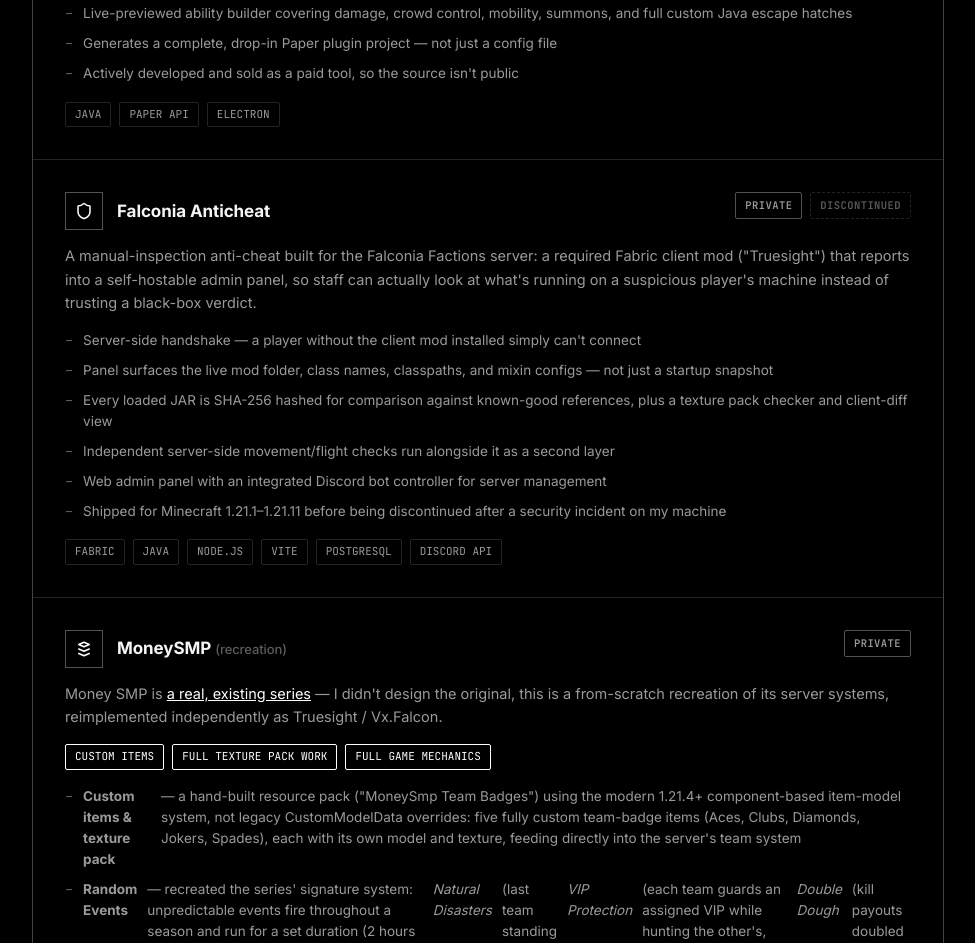
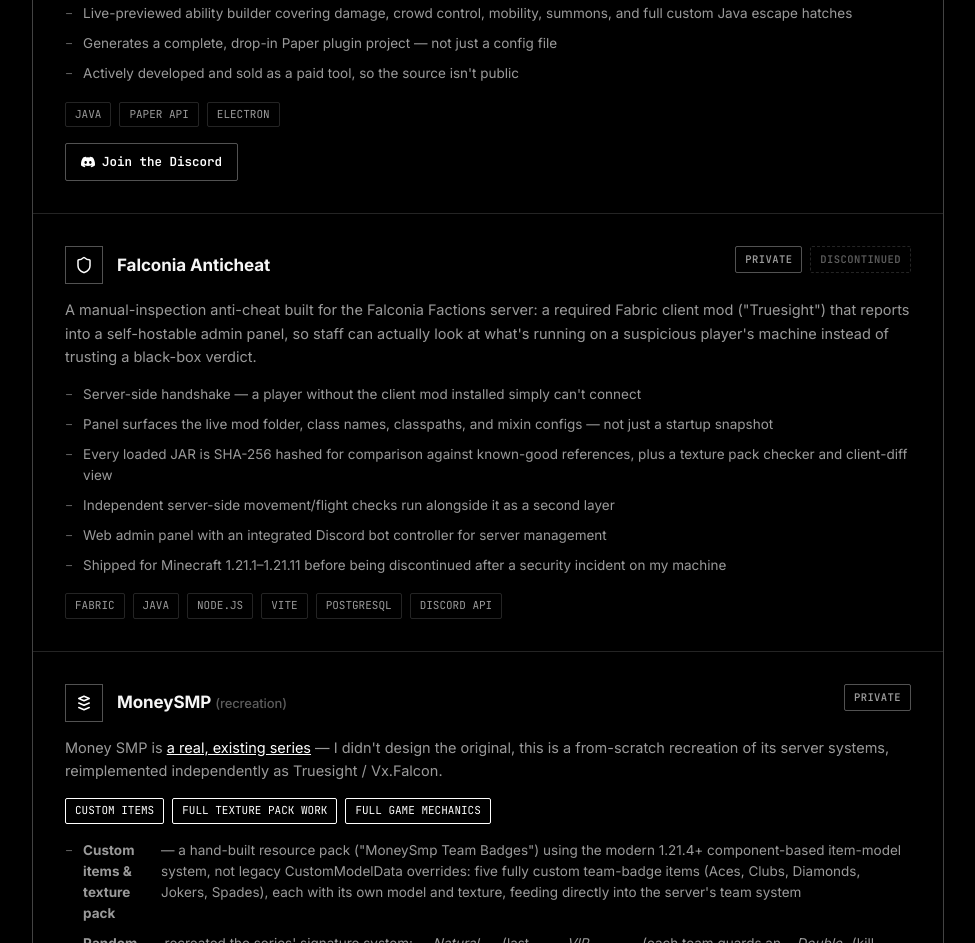
Before and after one commit to Vxfalcon/Vxfalcon.github.io, a plain HTML site: page index.html in a window 1280 px wide. Shown: the part 1016-1959 px from the top of the page, without its empty margins (152-1127 px from the left). Drawn offline with Linux system fonts and the light colour scheme.

Commit message:
Add Discord invite button to the MC Forge card

```diff
--- a/index.html
+++ b/index.html
@@ -286,6 +286,22 @@
     padding: 3px 9px;
     border-radius: var(--radius);
   }
+  .card-link-btn {
+    display: inline-flex;
+    align-items: center;
+    gap: 7px;
+    margin-top: 16px;
+    padding: 8px 15px;
+    border: 1px solid var(--border2);
+    border-radius: var(--radius);
+    color: var(--white);
+    font-size: 12.5px;
+    font-weight: 600;
+    font-family: var(--mono);
+    transition: background .15s ease, color .15s ease;
+  }
+  .card-link-btn:hover { background: var(--white); color: #000; }
+  .card-link-btn svg { width: 14px; height: 14px; flex-shrink: 0; }
 
   /* ── Stack ── */
   .stack-groups { display: flex; flex-direction: column; gap: 24px; }
@@ -393,6 +409,10 @@
           <span class="tag">PAPER API</span>
           <span class="tag">ELECTRON</span>
         </div>
+        <a class="card-link-btn" href="https://discord.gg/gVScWxUKtS" target="_blank" rel="noopener">
+          <svg viewBox="0 0 24 24" fill="currentColor"><path d="M20.317 4.37a19.79 19.79 0 0 0-4.885-1.515.07.07 0 0 0-.075.037c-.21.375-.444.864-.608 1.25a18.27 18.27 0 0 0-5.487 0 12.6 12.6 0 0 0-.617-1.25.077.077 0 0 0-.079-.037A19.736 19.736 0 0 0 3.677 4.37a.07.07 0 0 0-.032.027C.533 9.046-.32 13.58.099 18.057a.082.082 0 0 0 .031.056 19.9 19.9 0 0 0 5.993 3.03.078.078 0 0 0 .084-.028 14.09 14.09 0 0 0 1.226-1.994.076.076 0 0 0-.041-.106 13.107 13.107 0 0 1-1.872-.892.077.077 0 0 1-.008-.128 10.2 10.2 0 0 0 .372-.292.074.074 0 0 1 .077-.01c3.928 1.793 8.18 1.793 12.062 0a.074.074 0 0 1 .078.01c.12.098.246.198.373.292a.077.077 0 0 1-.006.127 12.3 12.3 0 0 1-1.873.892.077.077 0 0 0-.041.107c.36.698.772 1.362 1.225 1.993a.076.076 0 0 0 .084.028 19.9 19.9 0 0 0 6.002-3.03.077.077 0 0 0 .032-.055c.5-5.177-.838-9.674-3.549-13.66a.061.061 0 0 0-.031-.028ZM8.02 15.33c-1.183 0-2.157-1.085-2.157-2.419 0-1.333.955-2.419 2.157-2.419 1.21 0 2.176 1.096 2.157 2.42 0 1.333-.955 2.418-2.157 2.418Zm7.975 0c-1.183 0-2.157-1.085-2.157-2.419 0-1.333.955-2.419 2.157-2.419 1.21 0 2.176 1.096 2.157 2.42 0 1.333-.946 2.418-2.157 2.418Z"/></svg>
+          Join the Discord
+        </a>
       </article>
 
       <article class="work-card">
```
